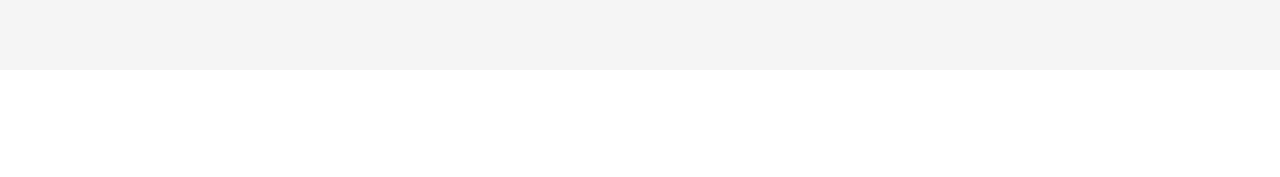
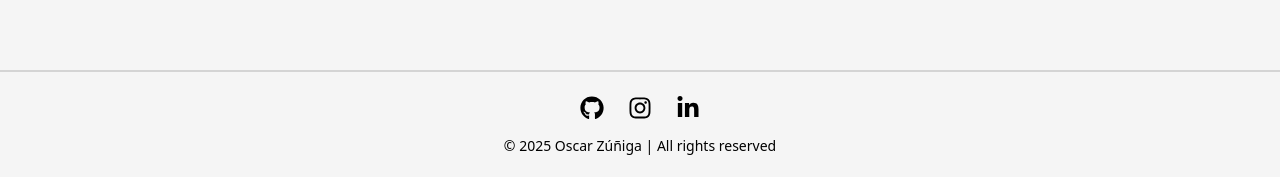
Before and after one commit to TosTar21/Portafolio_TosTar, a React (Vite) app: page / in a window 1280 px wide. Shown: the part 1610-1787 px from the top of the page. Before the commit the page ends 1680 px from the top, so only its background shows below. Built offline with nearby package versions, Linux system fonts and the light colour scheme.

Commit message:
adding the footer

```diff
--- a/src/components/Layout/MainLayout.tsx
+++ b/src/components/Layout/MainLayout.tsx
@@ -1,3 +1,4 @@
+import Footer from "../microcomponents/Footer";
 import Navbar from "../microcomponents/Navbar";
 import ThemeIcon from "../microcomponents/ThemeIcon";
 
@@ -7,6 +8,7 @@ const MainLayout = ({ children }: { children: React.ReactNode }) => {
       <Navbar />
       <ThemeIcon />
       <main className="px-6 md:px-12">{children}</main>
+      <Footer/>
     </div>
   );
 };
--- /dev/null
+++ b/src/components/microcomponents/Footer.tsx
@@ -0,0 +1,69 @@
+// src/components/microcomponents/Footer.tsx
+import React from "react";
+import { useLanguage } from "../../hooks/useLanguage";
+import { useTheme } from "../../hooks/useTheme";
+
+// Iconos de react-icons
+import { FaGithub, FaInstagram, FaLinkedinIn } from "react-icons/fa";
+import { footerData } from "../../data/footer";
+
+const Footer: React.FC = () => {
+  const { language } = useLanguage();
+  const { isDarkMode } = useTheme();
+
+  // Extraemos la parte del objeto que corresponde al idioma
+  const { date, name, message } = footerData[language];
+  // Enlaces sociales (compartidos)
+  const { socialLinks } = footerData;
+
+  return (
+    <footer
+      className={`w-full font-poppins ${
+        isDarkMode ? "bg-neutral-800 text-white" : "bg-neutral-100 text-black"
+      } py-6 border-t-2 border-neutral-300 transition-all duration-500`}
+    >
+      <div className="max-w-7xl mx-auto px-6 md:px-12 flex flex-col items-center gap-4">
+        {/* Iconos Sociales */}
+        <div className="flex gap-6">
+          {socialLinks.map((social) => {
+            // Definimos qué icono usar según el nombre
+            let IconComponent;
+            switch (social.name.toLowerCase()) {
+              case "github":
+                IconComponent = FaGithub;
+                break;
+              case "instagram":
+                IconComponent = FaInstagram;
+                break;
+              case "linkedin":
+              case "linkedinin":
+                IconComponent = FaLinkedinIn;
+                break;
+              default:
+                IconComponent = FaGithub;
+            }
+
+            return (
+              <a
+                key={social.id}
+                href={social.href}
+                target="_blank"
+                rel="noopener noreferrer"
+                className="hover:scale-110 transition-transform duration-300"
+              >
+                <IconComponent size={24} />
+              </a>
+            );
+          })}
+        </div>
+
+        {/* Texto de Copyright */}
+        <p className="text-sm text-center">
+          &copy; {date} {name} | {message}
+        </p>
+      </div>
+    </footer>
+  );
+};
+
+export default Footer;
--- /dev/null
+++ b/src/data/footer.ts
@@ -0,0 +1,31 @@
+// src/data/footerData.ts
+export const footerData = {
+    en: {
+      date: 2025,
+      name: "Oscar Zúñiga",
+      message: "All rights reserved",
+    },
+    es: {
+      date: 2025,
+      name: "Oscar Zúñiga",
+      message: "Todos los derechos reservados",
+    },
+    // Enlaces sociales (iguales para todos los idiomas)
+    socialLinks: [
+      {
+        id: 1,
+        name: "GitHub",
+        href: "https://github.com/TosTar21",
+      },
+      {
+        id: 2,
+        name: "Instagram",
+        href: "https://www.instagram.com/tostar.oz_",
+      },
+      {
+        id: 3,
+        name: "LinkedIn",
+        href: "https://www.linkedin.com/in/oscar-zuniga-sanchez-424427323/",
+      },
+    ],
+  };
```
